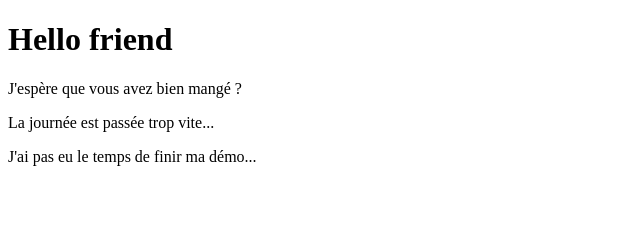
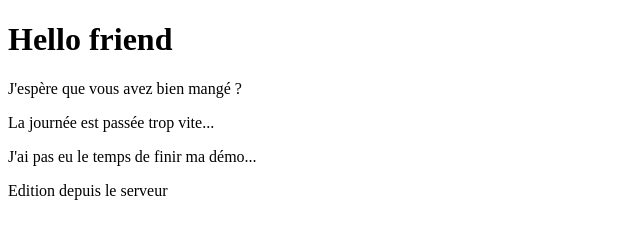
Before and after one commit to Ranybou/gitdemo, a plain HTML site: page index.html in a window 1280 px wide. Shown: the whole page, without its empty margins (0-640 px from the left). Drawn offline with Linux system fonts and the light colour scheme.

Commit message:
Update index.html

```diff
--- a/index.html
+++ b/index.html
@@ -10,5 +10,6 @@
     <p>J'espère que vous avez bien mangé ?</p>
     <p>La journée est passée trop vite...</p>
     <p>J'ai pas eu le temps de finir ma démo...</p>
+    <p> Edition depuis le serveur </p>
   </body>
 </html>
```
